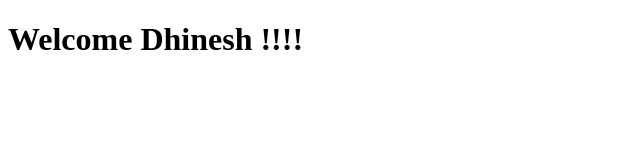
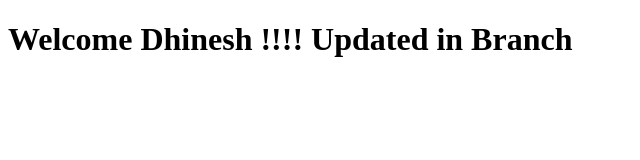
Before and after one commit to Dhinesh16/GitTest, a plain HTML site: page index.html in a window 1280 px wide. Shown: the whole page, without its empty margins (0-640 px from the left). Drawn offline with Linux system fonts and the light colour scheme.

Commit message:
from branch

```diff
--- a/index.html
+++ b/index.html
@@ -6,6 +6,7 @@
     <body>
         <h1>
             Welcome Dhinesh !!!!
+            Updated in Branch
         </h1>
     </body>
 </html>
```
